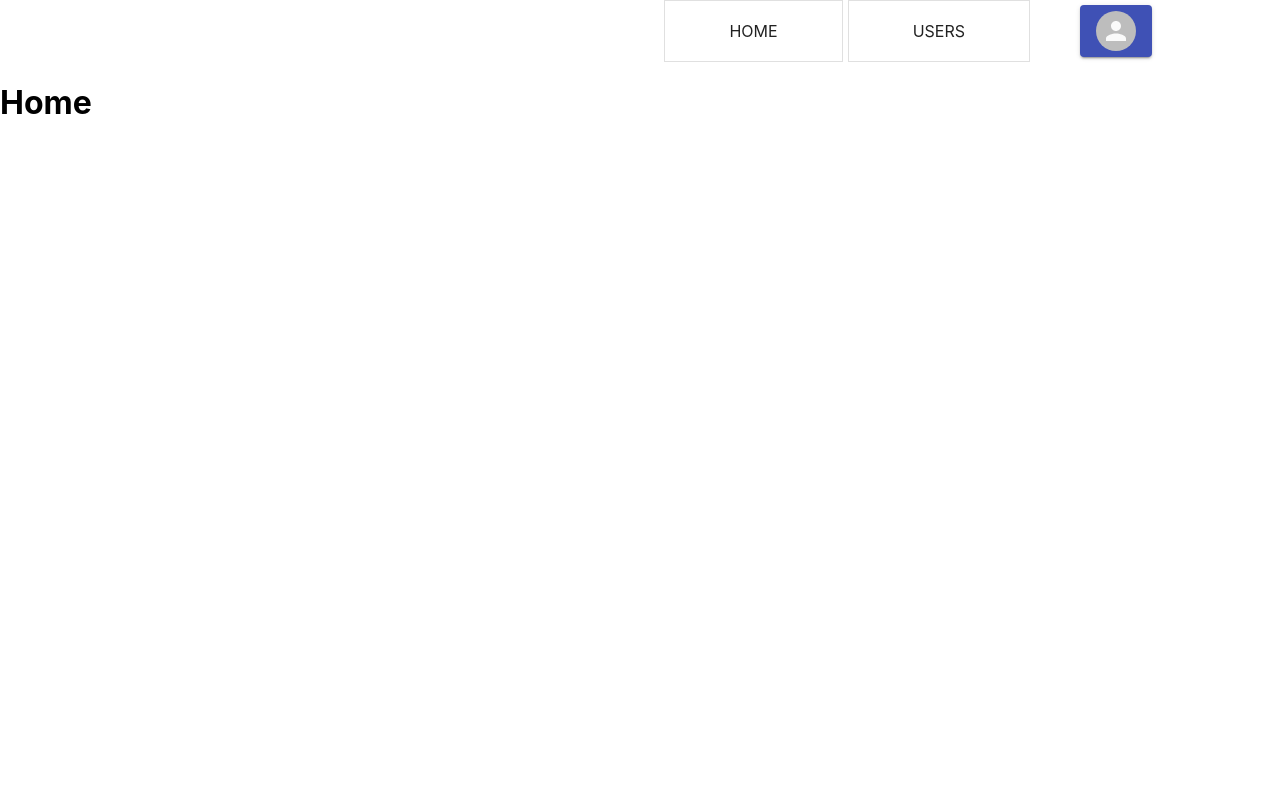
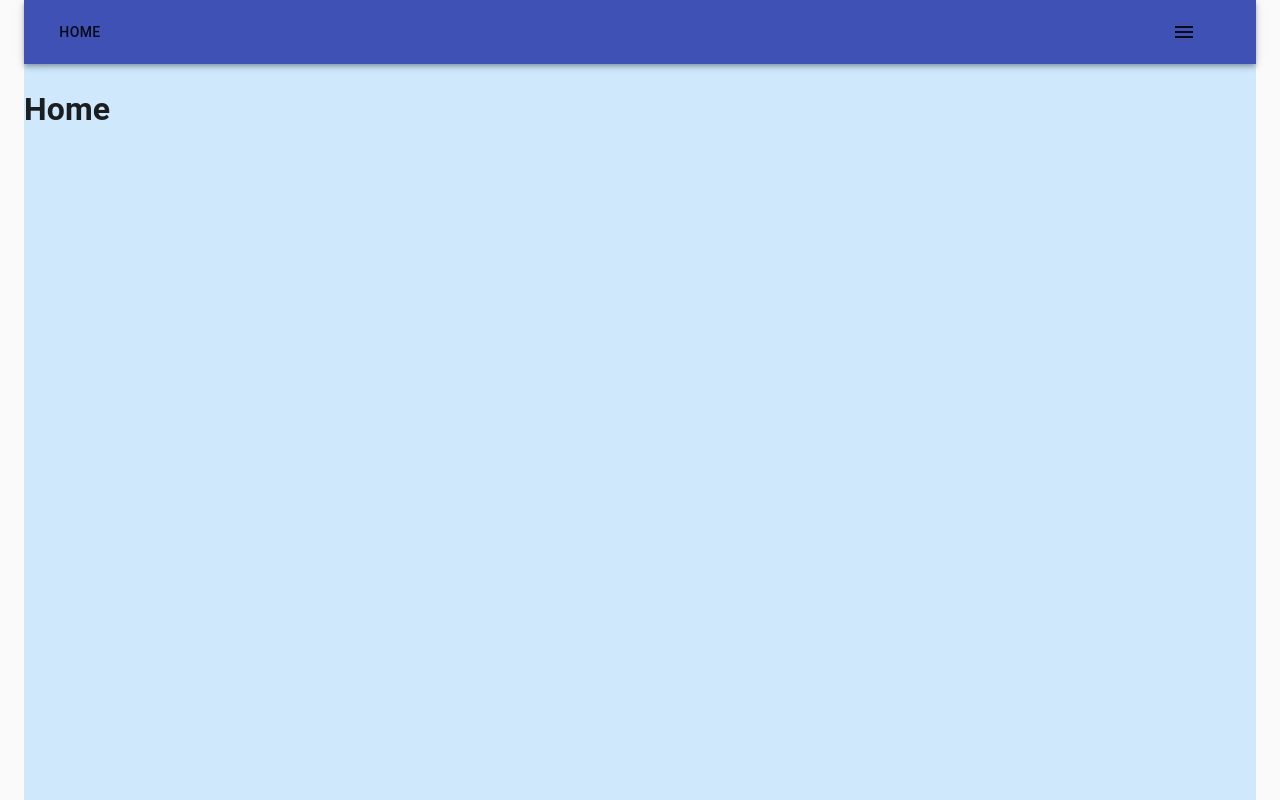
Before and after one commit to Nailliw/kenzie-hub, a React (Create React App) app: page / in a window 1280 px wide. Built offline with nearby package versions, Linux system fonts and the light colour scheme.

Commit message:
chore:navbar components

```diff
--- a/src/App.js
+++ b/src/App.js
@@ -3,15 +3,22 @@ import NavBarMobile from './components/NavBarMobile';
 import NavBarDesktop from './components/NavBarDesktop';
 import Routes from './routes/index';
 import { useState } from 'react';
-
+import { CssBaseline, Typography, Container } from '@material-ui/core';
 const App = () => {
-  const [screenWidth, setScreenWidth] = useState(window.screen.width);
+  //const [screenWidth, setScreenWidth] = useState(window.screen.width);
 
   return (
     <>
-      {screenWidth > 700 ? <NavBarDesktop /> : <NavBarMobile />}
-
-      <Routes />
+      <CssBaseline />
+      <Container maxWidth="xl">
+        <Typography
+          component="div"
+          style={{ backgroundColor: '#cfe8fc', height: '100vh' }}
+        >
+          {window.screen.width > 1024 ? <NavBarDesktop /> : <NavBarMobile />}
+          <Routes />
+        </Typography>
+      </Container>
     </>
   );
 };
--- a/src/components/NavBarDesktop/index.js
+++ b/src/components/NavBarDesktop/index.js
@@ -9,7 +9,7 @@ import {
   ListItemText,
   Avatar,
 } from '@material-ui/core';
-import React, { useState } from 'react';
+import React, { useEffect, useState } from 'react';
 import { withStyles } from '@material-ui/core/styles';
 import { Link } from 'react-router-dom';
 import { useSelector } from 'react-redux';
@@ -79,8 +79,8 @@ const NavBarDesktop = () => {
   const handleClose = () => {
     setAnchorEl(null);
   };
-
-  return token === 'as' ? (
+  useEffect(() => {}, [token]);
+  return token === '' ? (
     <Box bgcolor="#3F51B5">
       <Grid container direction="row" justify="flex-end" alignItems="center">
         <Link className="link-content" to="/">
```
Also changed, not shown: 1 other file (tests, documents, lock files or other folders).
